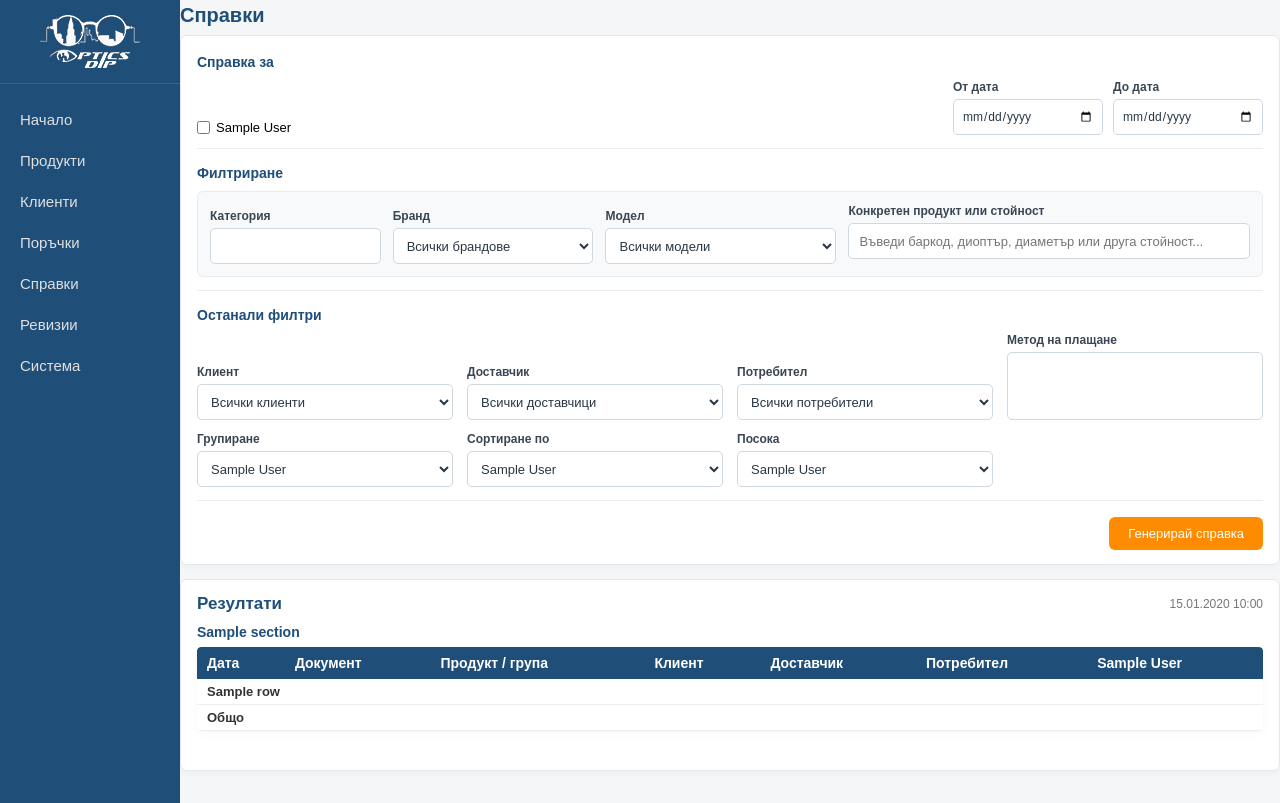
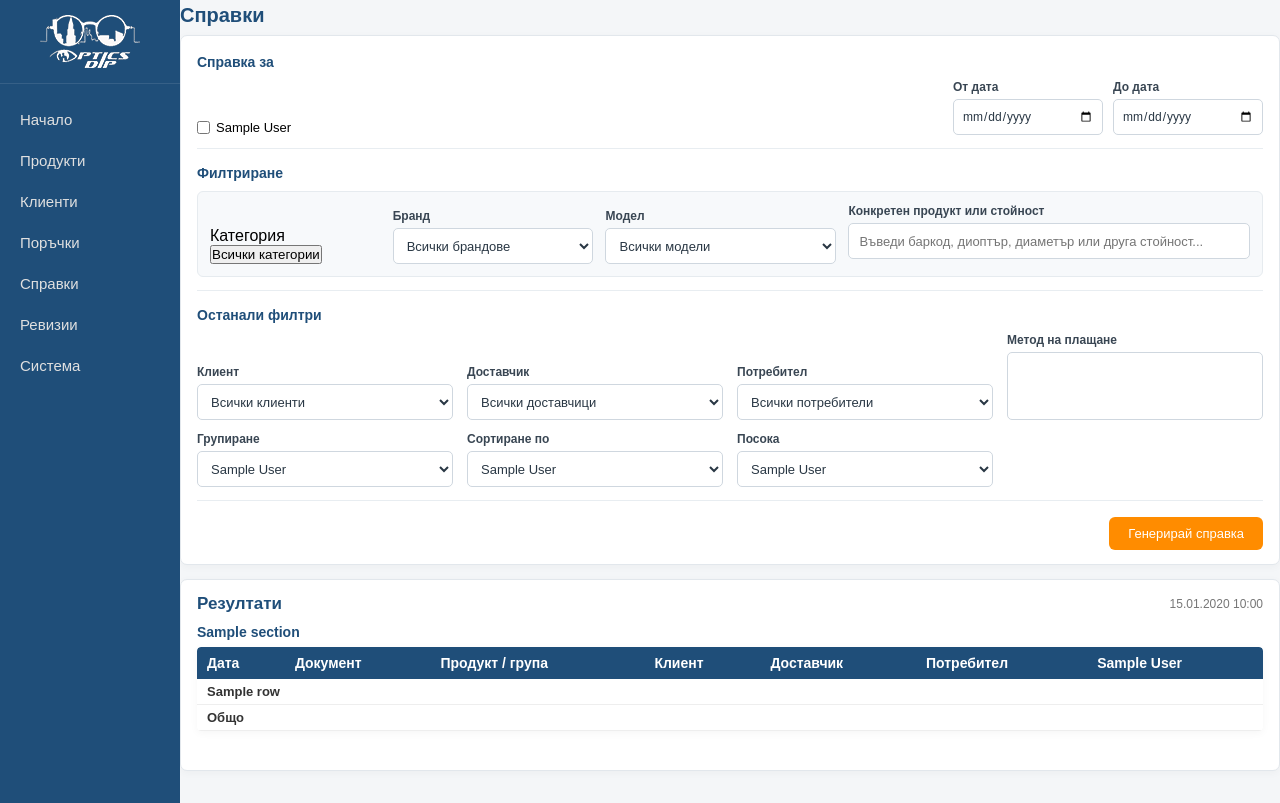
Before and after one commit to kirilkitanov/optics_app, a Spring app: page /reports/index in a window 1280 px wide. Shown: the part 44-847 px from the top of the page. Run offline with Thymeleaf, Linux system fonts and the light colour scheme; the template is opened without the code that fills it: most values are stand-ins (such as "Sample title", 1, 10 or a date in 2020); data that the repository does not hold is empty.

Commit message:
Use compact category dropdown in reports

```diff
--- a/src/main/resources/templates/reports/index.html
+++ b/src/main/resources/templates/reports/index.html
@@ -54,14 +54,25 @@
                     <h3>Филтриране</h3>
 
                     <div class="report-product-filters">
-                        <label class="report-category-field">
-                            <span>Категория</span>
-                            <select th:field="*{categories}" multiple size="1">
+                        <div class="report-category-field">
+                            <span class="report-filter-label">Категория</span>
+                            <select th:field="*{categories}" id="reportCategorySelect" multiple hidden>
                                 <option th:each="category : ${T(com.opticsappbg.opticsapp.product.model.ProductCategory).values()}"
                                         th:value="${category}"
                                         th:text="${category.displayName}"></option>
                             </select>
-                        </label>
+                            <div class="report-category-picker" id="reportCategoryPicker">
+                                <button type="button" class="report-category-trigger" id="reportCategoryTrigger">
+                                    Всички категории
+                                </button>
+                                <div class="report-category-options" id="reportCategoryOptions" hidden>
+                                    <label th:each="category : ${T(com.opticsappbg.opticsapp.product.model.ProductCategory).values()}">
+                                        <input type="checkbox" th:value="${category}">
+                                        <span th:text="${category.displayName}"></span>
+                                    </label>
+                                </div>
+                            </div>
+                        </div>
                         <label>
                             <span>Бранд</span>
                             <select id="reportBrandSelect" th:field="*{brand}">
```
